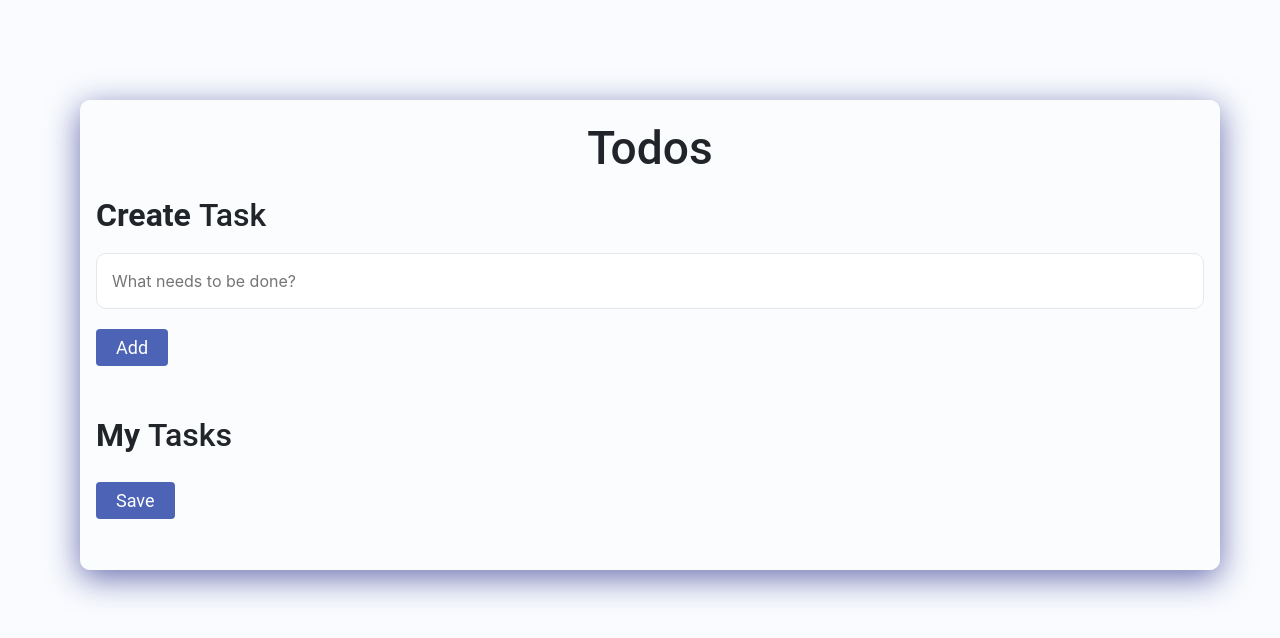
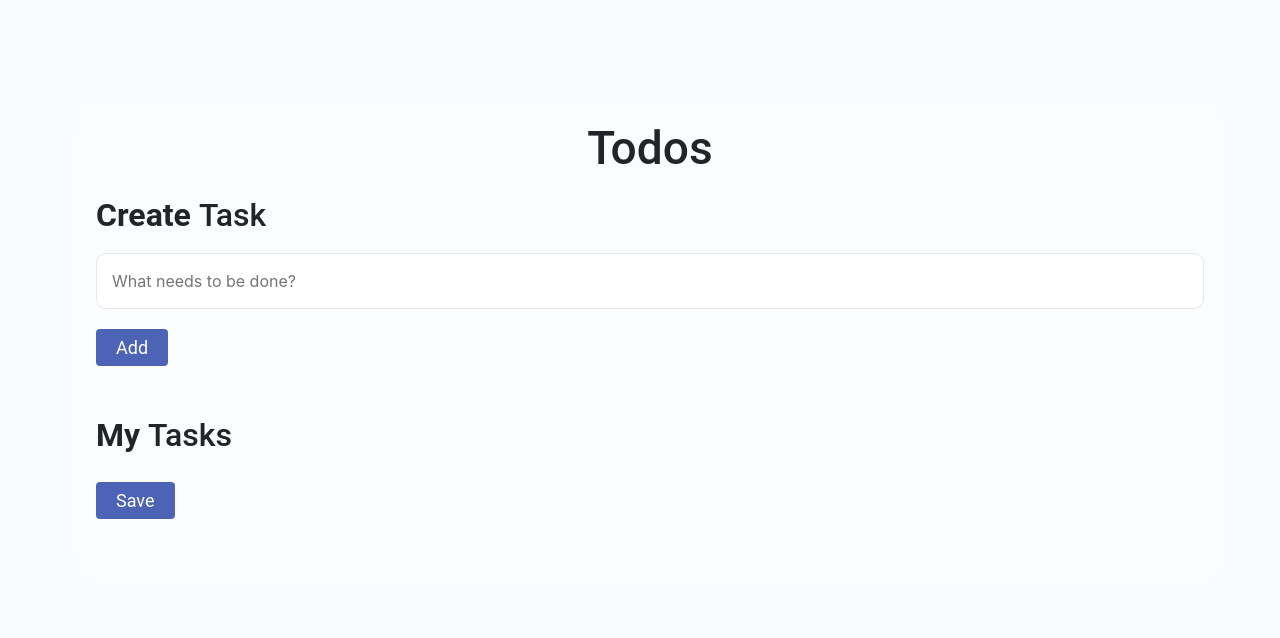
Before and after one commit to Chintu-soft/TaskManager, a plain HTML site: page index.html in a window 1280 px wide. Drawn offline with nearby package versions, Linux system fonts and the light colour scheme.

Commit message:
Update style.css

```diff
--- a/style.css
+++ b/style.css
@@ -117,7 +117,7 @@
 }
 .Glass {
     background: rgba( 255, 255, 255, 0.25 );
-box-shadow: 0 8px 32px 0 rgba( 31, 38, 135, 0.65 );
+    box-shadow: 0 8px 32px 0 rgba( 255, 255, 255, 0.65 );
     backdrop-filter: blur( 4px );
     -webkit-backdrop-filter: blur( 4px );
     border-radius: 10px;
```
Lines whose indentation alone changed are shown as unchanged.
